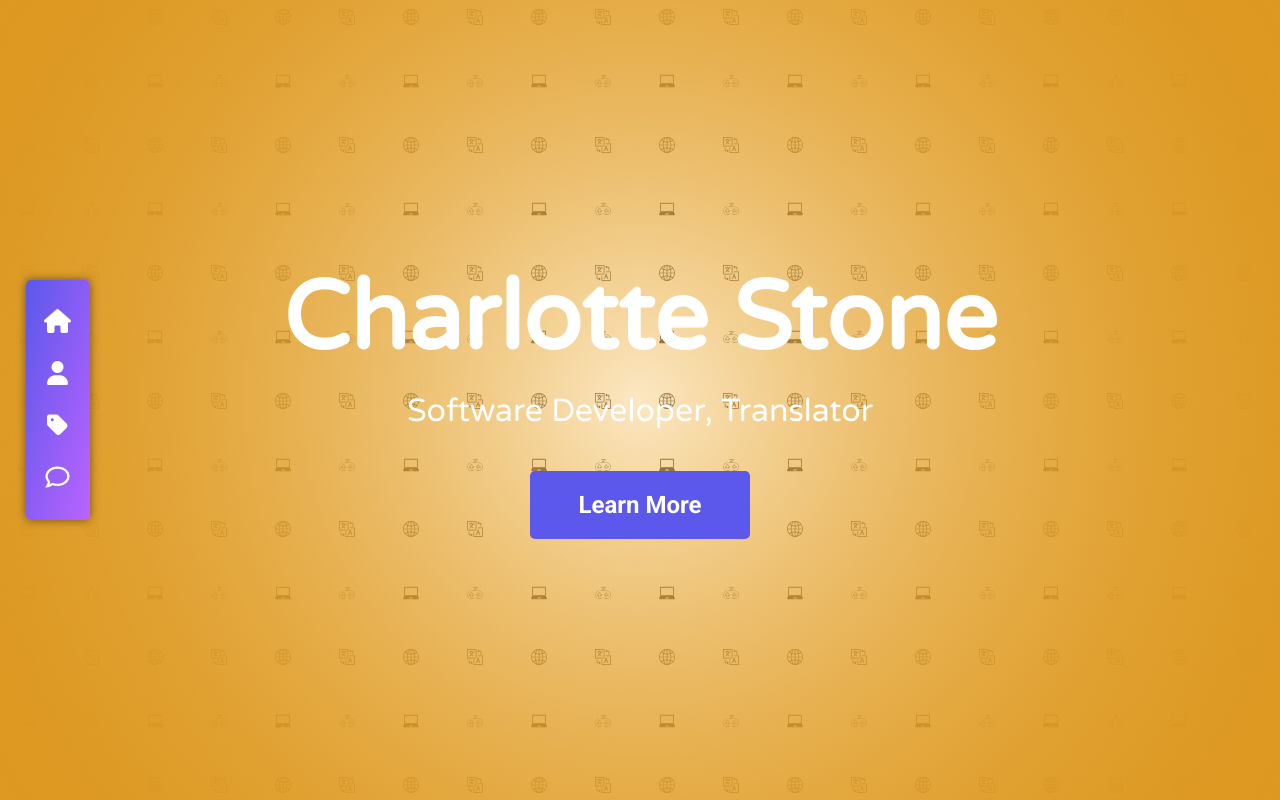
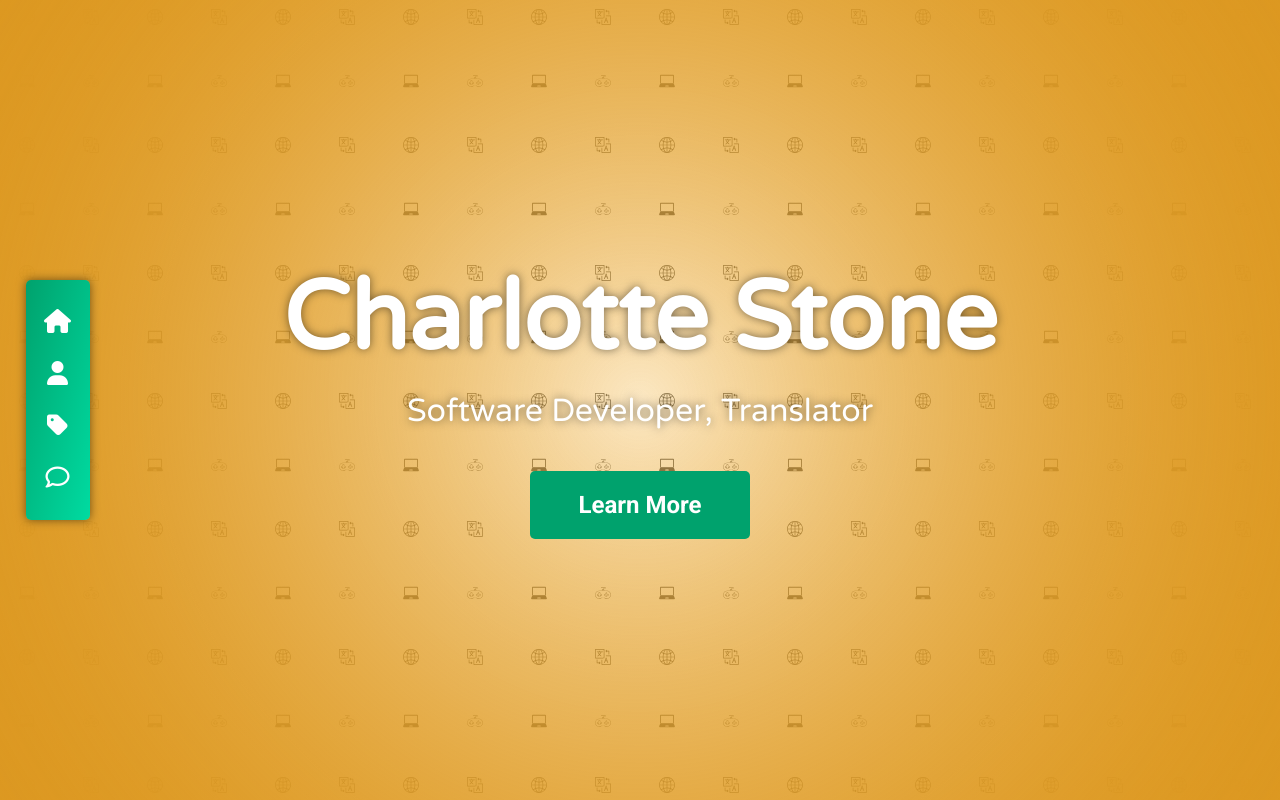
Before and after one commit to Terafora/profile-version-3, a React (Create React App) app: page / in a window 1280 px wide. Shown: the top 800 px of the page. Built offline with nearby package versions, Linux system fonts and the light colour scheme.

Commit message:
Update buttons and navbar colour scheme. Add shadow to headers

```diff
--- a/src/App.css
+++ b/src/App.css
@@ -46,6 +46,7 @@
 
 h1, h2, h3 {
     font-family: "Varela Round", sans-serif;
+    text-shadow: 0 0 10px rgba(0, 0, 0, 0.5);
 }
 
 h2 {
@@ -56,7 +57,7 @@
 }
 
 nav {
-    background: linear-gradient(to right, #5B58EB, #BB63FF);
+    background: linear-gradient(to right, #00A26D, #00DBA1);
 }
 
 .lr-pad-none {
@@ -102,7 +103,7 @@
 }
 
 .btn-learn {
-    background: #5B58EB;
+    background: #00a26d;
     color:#fff;
     border: none;
     border-radius: 5px;
@@ -116,7 +117,7 @@
 }
 
 .btn-learn:hover {
-    background: #BB63FF;
+    background: #00dba1;
 }
 
 /* About Section */
@@ -200,7 +201,7 @@
         top: 50%;
         transform: translateY(-50%);
         left: 2vw;
-        background: linear-gradient(to bottom right, #5B58EB, #BB63FF);
+        background: linear-gradient(to bottom right, #00A26D, #00DBA1);
         color: #fff;
         padding: 1rem 0;
         border-radius: 5px;
```
